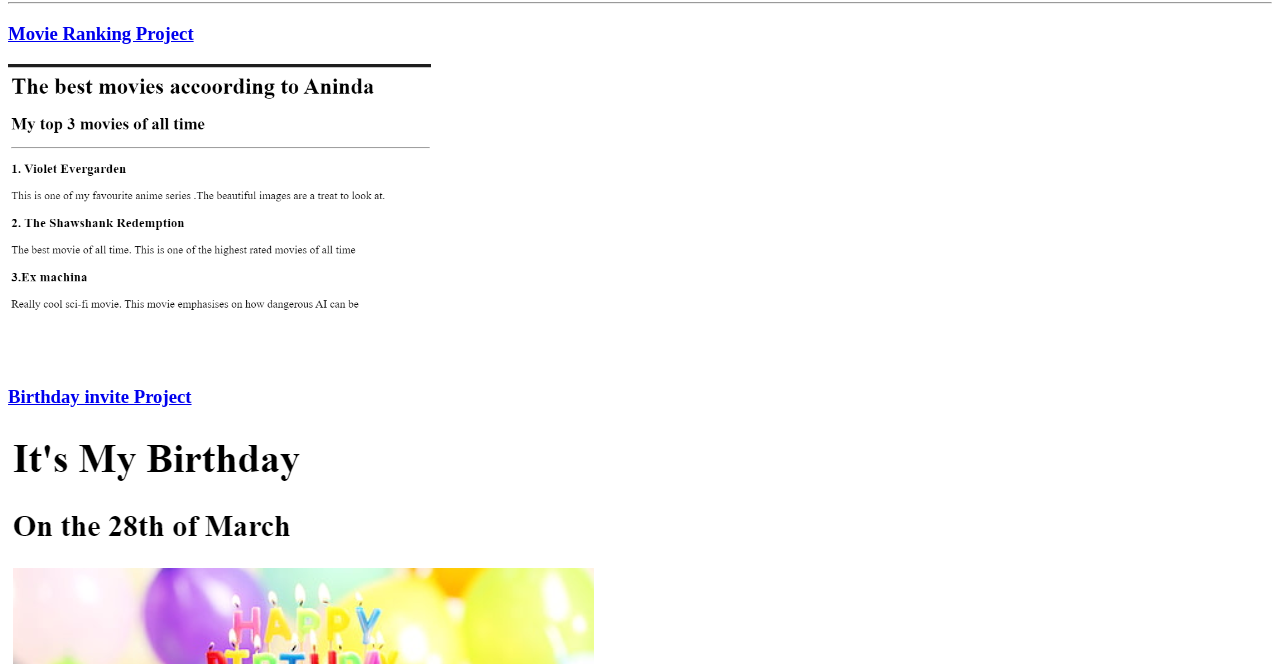
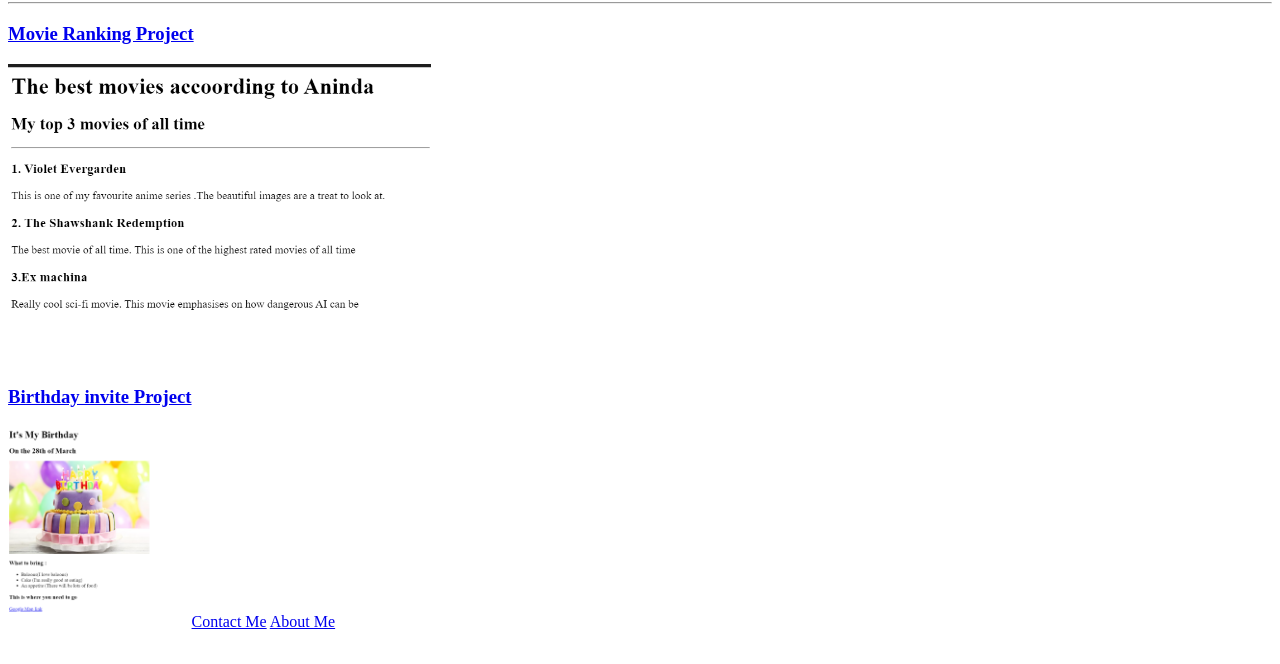
Before and after one commit to Aninda2882/Online-portfolio, a plain HTML site: page index.html in a window 1280 px wide. Shown: the part 136-800 px from the top of the page. Drawn offline with Linux system fonts and the light colour scheme.

Commit message:
Update index.html

```diff
--- a/index.html
+++ b/index.html
@@ -13,7 +13,7 @@
        <h3> <a href="./Movie Ranking.html">Movie Ranking Project</a></h3>
         <img src="./movie_ranking.png" height="300"/>
         <h3><a href="./birthday project.html">Birthday invite Project</a></h3>
-        <img src="./birthdayss.png" heingt="200"/>
+        <img src="./birthdayss.png" height="200"/>
 
         <a href="./contact.html">Contact Me</a>
         <a href="./about.html">About Me</a>
```
